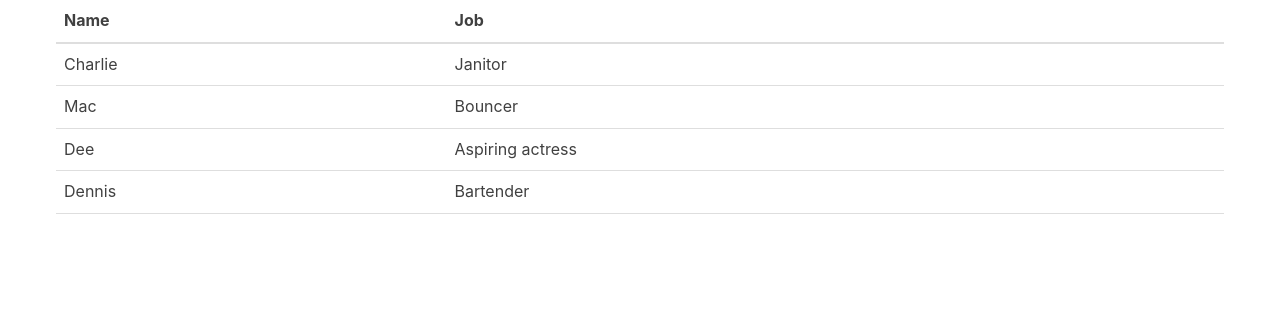
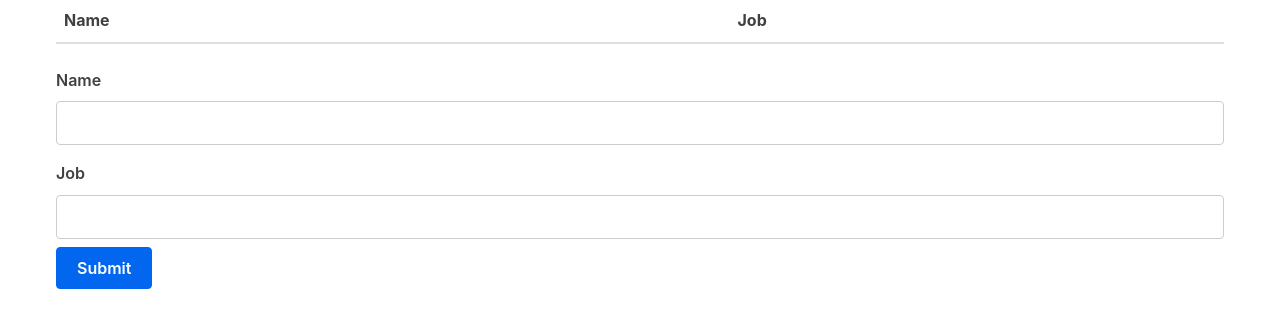
Before and after one commit to nikalomoiris/simple-react-app, a React (Create React App) app: page / in a window 1280 px wide. Shown: the top 328 px of the page. Built offline with nearby package versions, Linux system fonts and the light colour scheme.

Commit message:
Finished list app that demonstrate all the basic consepts of React.

```diff
--- a/src/App.js
+++ b/src/App.js
@@ -1,11 +1,33 @@
 import React, { Component } from 'react';
 import Table from './Table';
+import Form from './Form';
 
 class App extends Component {
+    state = {
+        characters: []
+    };
+
+    removeCharacter = (index) => {
+        const { characters } = this.state;
+
+        this.setState({
+            characters: characters.filter((character, i) => {
+                return i != index
+            })
+        })
+    };
+
+    handleSubmit = character => {
+        this.setState({characters: [...this.state.characters, character]})
+    }
+
     render() {
+        const { characters } = this.state;
+
         return (
             <div className="container">
-                <Table />
+                <Table characterData={characters} removeCharacter={this.removeCharacter} />
+                <Form handleSubmit={this.handleSubmit} />
             </div>
         )
     };
--- /dev/null
+++ b/src/Form.js
@@ -0,0 +1,55 @@
+import React, { Component } from 'react';
+
+class Form extends Component {
+    constructor(props) {
+        super(props);
+
+        this.initialState = {
+            name: '',
+            job: ''
+        }
+
+        this.state = this.initialState;
+    }
+
+    handleChange = event => {
+        const { name, value } = event.target;
+
+        this.setState({
+            [name]: value
+        })
+    }
+
+    submitForm = () => {
+        this.props.handleSubmit(this.state);
+        this.setState(this.initialState);
+    }
+
+    render() {
+
+        const { name, job } = this.state;
+
+        return (
+            <form>
+                <label>Name</label>
+                <input
+                    type="text"
+                    name="name"
+                    value={name}
+                    onChange={this.handleChange} />
+                <label>Job</label>
+                <input
+                    type="text"
+                    name="job"
+                    value={job}
+                    onChange={this.handleChange} />
+                <input
+                    type="button"
+                    value="Submit"
+                    onClick={this.submitForm} />
+            </form>
+        );
+    }
+}
+
+export default Form;
--- a/src/Table.js
+++ b/src/Table.js
@@ -1,35 +1,41 @@
-import React, { Component } from 'react';
+import React, { Component } from "react";
+
+const TableHeader = () => {
+    return (
+        <thead>
+            <tr>
+                <th>Name</th>
+                <th>Job</th>
+            </tr>
+        </thead>
+    );
+};
+
+const TableBody = (props) => {
+    const rows = props.characterData.map((row, index) => {
+        return (
+            <tr id={index}>
+                <td>{row.name}</td>
+                <td>{row.job}</td>
+                <td>
+                    <button onClick={() => props.removeCharacter(index)}>Delete</button>
+                </td>
+            </tr>
+        );
+    });
+
+    return <tbody>{rows}</tbody>
+};
 
 class Table extends Component {
     render() {
+        const { characterData, removeCharacter } = this.props;
         return (
             <table>
-                <thead>
-                    <tr>
-                        <th>Name</th>
-                        <th>Job</th>
-                    </tr>
-                </thead>
-                <tbody>
-                    <tr>
-                        <td>Charlie</td>
-                        <td>Janitor</td>
-                    </tr>
-                    <tr>
-                        <td>Mac</td>
-                        <td>Bouncer</td>
-                    </tr>
-                    <tr>
-                        <td>Dee</td>
-                        <td>Aspiring actress</td>
-                    </tr>
-                    <tr>
-                        <td>Dennis</td>
-                        <td>Bartender</td>
-                    </tr>
-                </tbody>
+                <TableHeader />
+                <TableBody characterData={characterData} removeCharacter={removeCharacter} />
             </table>
-        )
+        );
     }
 }
 
```
